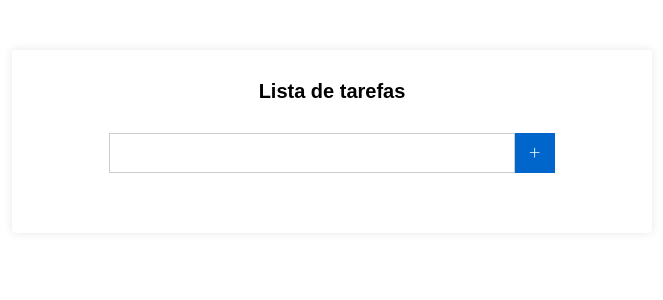
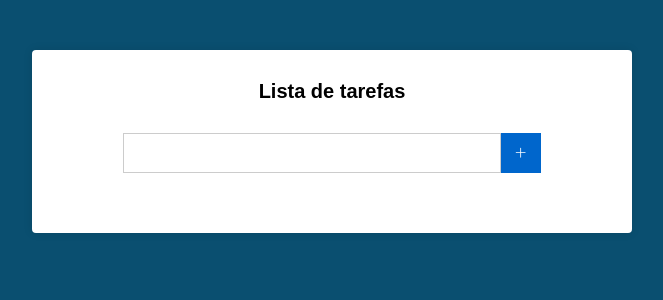
Before and after one commit to Mathh19/Lista-Tarefas, a React (Create React App) app: page / in a window 1280 px wide. Shown: the top 300 px of the page, without its empty margins (308-971 px from the left). Built offline with nearby package versions, Linux system fonts and the light colour scheme.

Commit message:
Ajustando confirmação antes de deletar tarefa

```diff
--- a/src/App.css
+++ b/src/App.css
@@ -7,6 +7,7 @@
 
 body{
   font-family: sans-serif;
+  background: #0a4f70;
 }
 
 button {
--- a/src/components/Form/index.js
+++ b/src/components/Form/index.js
@@ -16,7 +16,6 @@ export default function Form({ handleSubmit, handleChange, newTask }) {
         <BsPlusLg />
       </button>
     </form>
-
   );
 }
 
--- a/src/components/Main.css
+++ b/src/components/Main.css
@@ -1,8 +1,9 @@
 .main {
   padding: 30px;
   margin: 50px auto;
-  max-width: 640px;
+  max-width: 600px;
   border-radius: 4px;
+  background-color: #FFFFFF;
   box-shadow: 0 0 10px rgba(0, 0, 0, 0.1);
 }
 
--- a/src/components/Main.js
+++ b/src/components/Main.js
@@ -1,7 +1,6 @@
 import React, { Component } from 'react';
-
+import Tasks from './ListTasks';
 import Form from './Form';
-import Tasks from './ListTasks';
 
 import './Main.css';
 
@@ -34,7 +33,7 @@ export default class Main extends Component {
     let { newTask } = this.state;
     newTask = newTask.trim();
 
-    if (tasks.indexOf(newTask) !== -1) return;
+    if (tasks.indexOf(newTask) !== -1 || newTask === '') return;
 
     const newsTasks = [...tasks];
 
@@ -70,6 +69,9 @@ export default class Main extends Component {
   };
 
   handleDelete = (e, index) => {
+    // eslint-disable-next-line no-alert
+    const confirmDeleteMessage = window.confirm('Você quer mesmo deletar essa tarefa ?');
+    if (!confirmDeleteMessage) return;
     const { tasks } = this.state;
     const newsTasks = [...tasks];
     newsTasks.splice(index, 1);
@@ -89,7 +91,7 @@ export default class Main extends Component {
         <Form
           handleSubmit={this.handleSubmit}
           handleChange={this.handleChange}
-          newtask={newTask}
+          newTask={newTask}
         />
 
         <Tasks
@@ -97,6 +99,7 @@ export default class Main extends Component {
           handleEdit={this.handleEdit}
           handleDelete={this.handleDelete}
         />
+
       </div>
     );
   }
```
Also changed, not shown: 1 other file (tests, documents, lock files or other folders).
